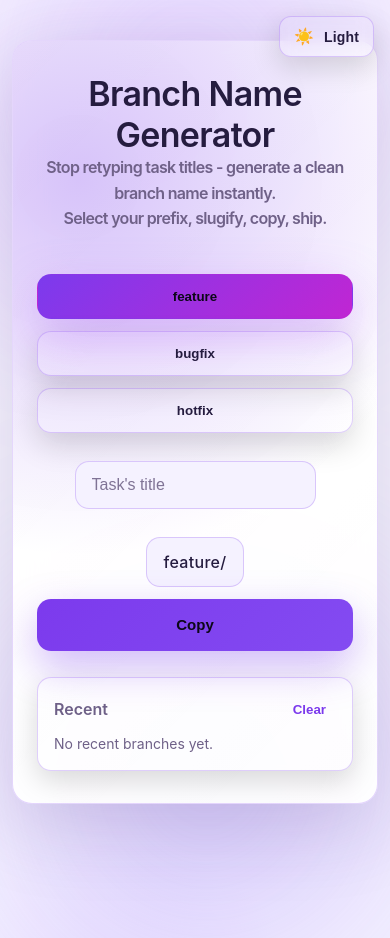
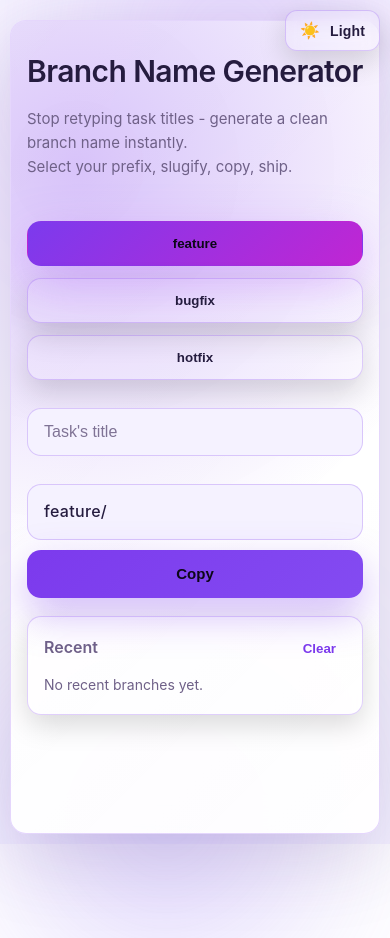
Before and after one commit to korotinmain/branch-name-generator, a website: page index.html in a window 390 px wide. After the commit the page ends 844 px from the top, so only its background shows below. Drawn offline with Linux system fonts and the light colour scheme.

Commit message:
Added adaptive layout

```diff
--- a/index.html
+++ b/index.html
@@ -77,7 +77,7 @@
     </div>
     <main class="content" role="main" aria-label="Branch name generator">
       <div class="header">
-        <h1 class="heading">Branch Name Generator</p>
+        <h1 class="heading">Branch Name Generator</h1>
         <p>Stop retyping task titles - generate a clean branch name instantly.</p>
         <p>Select your prefix, slugify, copy, ship.</p>
       </div>
--- a/style.css
+++ b/style.css
@@ -93,13 +93,15 @@ body {
   color: var(--text);
   font-family: 'Inter', 'Segoe UI', system-ui, -apple-system, sans-serif;
   position: relative;
-  overflow: hidden;
+  line-height: 1.6;
+  overflow-x: hidden;
+  overflow-y: auto;
 }
 
 body::before,
 body::after {
   content: '';
-  position: absolute;
+  position: fixed;
   width: 320px;
   height: 320px;
   border-radius: 999px;
@@ -134,7 +136,7 @@ body::after {
 .content {
   position: relative;
   z-index: 1;
-  width: min(760px, 100%);
+  width: min(820px, 100%);
   padding: 48px 42px;
   background: linear-gradient(
       135deg,
@@ -222,7 +224,7 @@ body::after {
 }
 
 .heading {
-  font-size: 34px;
+  font-size: clamp(28px, 3vw + 16px, 38px);
   font-weight: 600;
   letter-spacing: -0.02em;
   margin-bottom: 12px;
@@ -230,8 +232,7 @@ body::after {
 
 .header p {
   color: var(--muted);
-  line-height: 1.6;
-  font-size: 16px;
+  font-size: clamp(15px, 1vw + 12px, 17px);
 }
 
 .controls {
@@ -490,6 +491,7 @@ body::after {
   display: flex;
   align-items: center;
   justify-content: space-between;
+  gap: 10px;
   padding: 10px 12px;
   border-radius: 10px;
   background: var(--input-bg);
@@ -574,13 +576,46 @@ body::after {
   }
 }
 
-@media screen and (max-width: 620px) {
+@media screen and (max-width: 900px) {
   body {
-    padding: 24px 12px;
+    padding: 48px 14px 22px;
+    align-items: stretch;
   }
 
   .content {
-    padding: 32px 24px;
+    width: min(720px, 100%);
+    padding: 40px 30px;
+  }
+
+  .theme-toggle-floating {
+    right: 12px;
+    top: 12px;
+  }
+}
+
+@media screen and (max-width: 620px) {
+  body {
+    padding: 28px 12px 12px;
+  }
+
+  .content {
+    padding: 30px 20px;
+    border-radius: 16px;
+  }
+
+  body::before,
+  body::after {
+    width: 240px;
+    height: 240px;
+    filter: blur(100px);
+  }
+
+  .header {
+    text-align: left;
+  }
+
+  .selection-buttons button {
+    width: 100%;
   }
 
   .selection-buttons {
@@ -590,9 +625,60 @@ body::after {
   .input-field,
   .copy-field {
     flex-direction: column;
+    align-items: stretch;
+    gap: 10px;
   }
 
   .action-button {
     width: 100%;
   }
+
+  .history {
+    margin-top: 18px;
+  }
+
+  .history-list {
+    max-height: none;
+    padding-right: 0;
+  }
+
+  .history-item {
+    flex-direction: column;
+    align-items: flex-start;
+  }
+
+  .history-item button {
+    width: 100%;
+    text-align: center;
+  }
+
+  .theme-toggle-floating {
+    position: fixed;
+    top: 10px;
+    right: 10px;
+    width: auto;
+    display: block;
+  }
 }
+
+@media screen and (max-width: 460px) {
+  body {
+    padding: 20px 10px 10px;
+  }
+
+  .content {
+    padding: 26px 16px;
+  }
+
+  .heading {
+    font-size: clamp(24px, 8vw + 8px, 30px);
+  }
+
+  .header p {
+    font-size: 15px;
+  }
+
+  .action-button {
+    min-height: 48px;
+  }
+}
```
